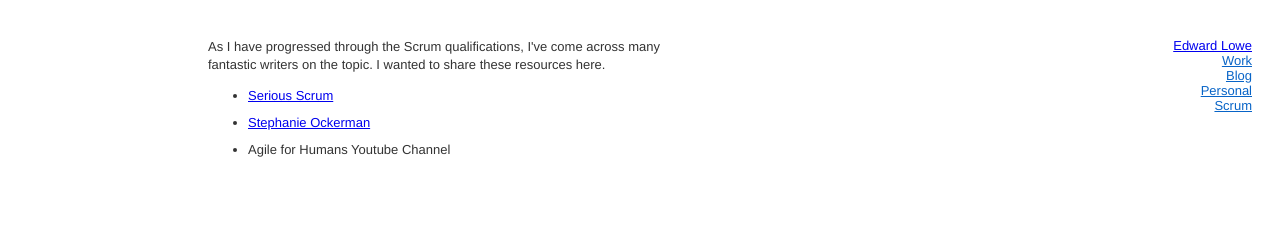
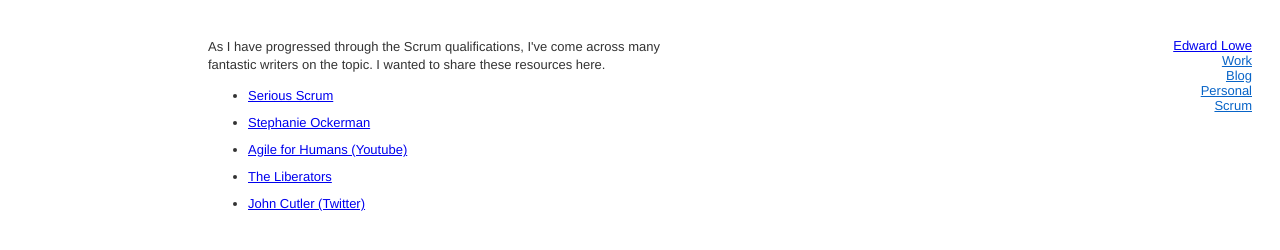
Before and after one commit to edwardlowe13/edwardlowe13.github.io, a plain HTML site: page scrum.html in a window 1280 px wide. Drawn offline with Linux system fonts and the light colour scheme.

Commit message:
Add additional links to Scrum page

```diff
--- a/scrum.html
+++ b/scrum.html
@@ -25,7 +25,9 @@
     <ul>
         <li><a href="https://medium.com/serious-scrum">Serious Scrum</a></li>
         <li><a href="https://www.agilesocks.com/about-me/">Stephanie Ockerman</a></li>
-        <li><a href="https://www.youtube.com/c/AgileforHumans"></a>Agile for Humans Youtube Channel</li>
+        <li><a href="https://www.youtube.com/c/AgileforHumans">Agile for Humans (Youtube)</a></li>
+        <li><a href="https://theliberators.com/">The Liberators</a></li>
+        <li><a href="https://twitter.com/johncutlefish">John Cutler (Twitter)</a></li>
     </ul>
 </div>
 </body>
```
Also changed, not shown: index.html (+1 -1 lines).
